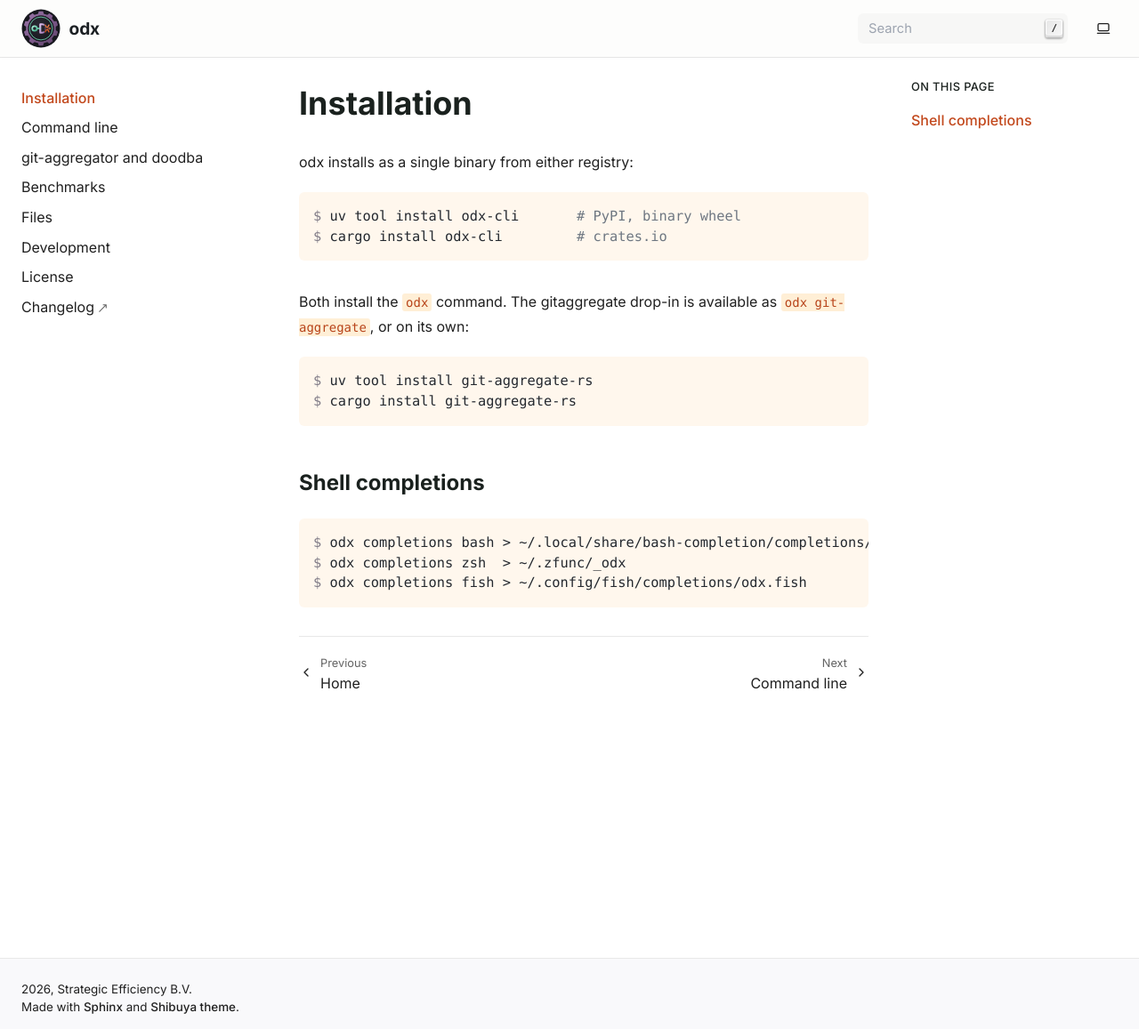
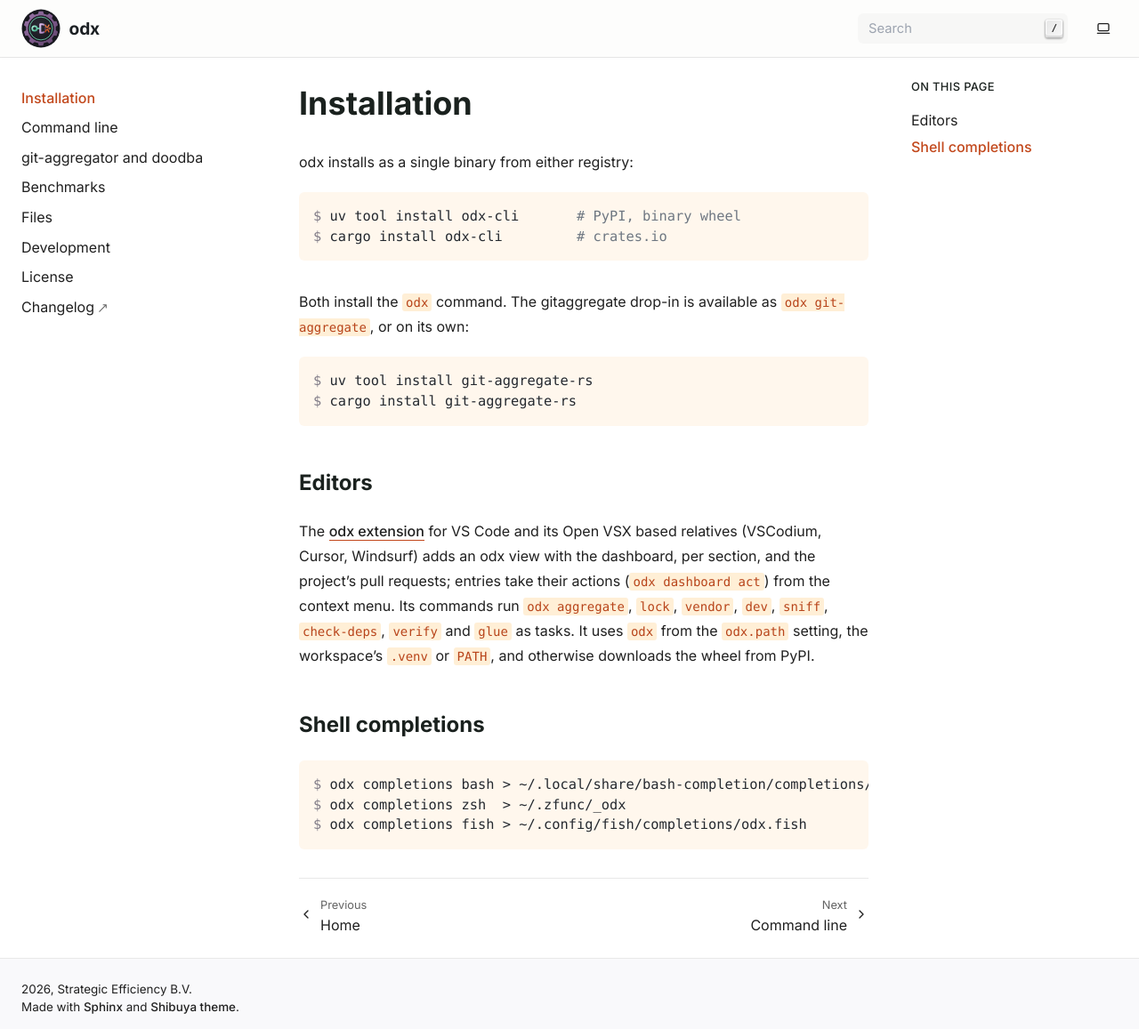
Before and after one commit to GetFluvo/odx, a Sphinx documentation site: the page built from docs/installation.md, in a window 1280 px wide and 1157 px high. Shown: the whole window at 89% size. Built offline with Sphinx 7.4.7, drawn with Linux system fonts in a browser that asks for light colours.

Commit message:
docs: the VS Code extension, and the commands added since the README's table

````diff
--- a/docs/installation.md
+++ b/docs/installation.md
@@ -15,6 +15,16 @@
 $ cargo install git-aggregate-rs
 ```
 
+## Editors
+
+The [odx extension](https://open-vsx.org/extension/getfluvo/odx) for VS Code
+and its Open VSX based relatives (VSCodium, Cursor, Windsurf) adds an odx view
+with the dashboard, per section, and the project's pull requests; entries take
+their actions (`odx dashboard act`) from the context menu. Its commands run
+`odx aggregate`, `lock`, `vendor`, `dev`, `sniff`, `check-deps`, `verify` and
+`glue` as tasks. It uses `odx` from the `odx.path` setting, the workspace's
+`.venv` or `PATH`, and otherwise downloads the wheel from PyPI.
+
 ## Shell completions
 
 ```console
````
Also changed, not shown: README.md (+7 -3 lines).
